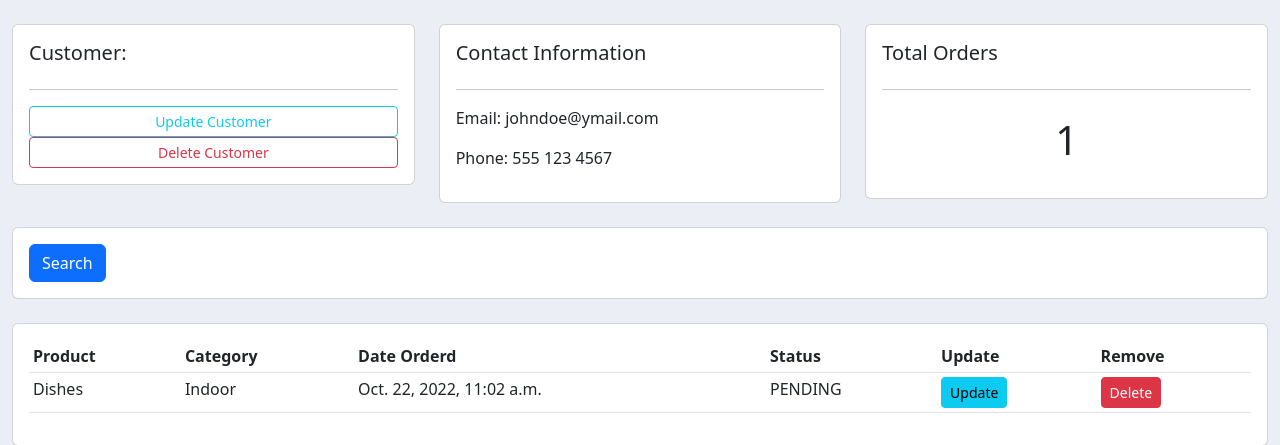
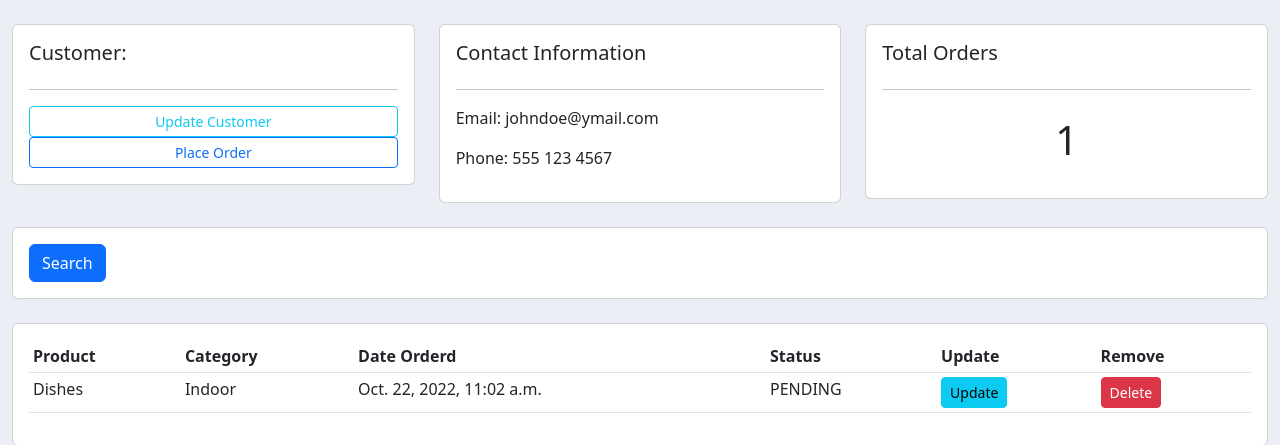
Before and after one commit to Yuvraj25-30G/django-rev, a Django app: page /customer/1/ in a window 1280 px wide. Shown: the part 66-511 px from the top of the page. Run offline with Django 4.2, Linux system fonts and the light colour scheme; data comes from the database, SQL or seed files in the repository; both versions use the stored data as it was after the commit.

Commit message:
update place order in customer.html

```diff
--- a/accounts/templates/accounts/customer.html
+++ b/accounts/templates/accounts/customer.html
@@ -10,8 +10,8 @@
       <a class="btn btn-outline-info btn-sm btn-block" href=""
         >Update Customer</a
       >
-      <a class="btn btn-outline-danger btn-sm btn-block" href=""
-        >Delete Customer</a
+      <a class="btn btn-outline-primary btn-sm btn-block" href="{% url 'create_order' customer.id %}"
+        >Place Order</a
       >
     </div>
   </div>
--- a/accounts/templates/accounts/dashboard.html
+++ b/accounts/templates/accounts/dashboard.html
@@ -35,7 +35,7 @@
 		<h5>LAST 5 ORDERS</h5>
 		<hr>
 		<div class="card card-body">
-			<a class="btn btn-primary  btn-sm btn-block" href="{% url 'create_order' %}">Create Order</a>
+
 			<table class="table table-sm">
 				<tr>
 					<th>Product</th>
--- a/accounts/templates/accounts/order_form.html
+++ b/accounts/templates/accounts/order_form.html
@@ -9,7 +9,11 @@
 
 			<form action="" method="POST">
 				{% csrf_token %}
-				{{form}}
+				{{formset.management_form}}
+				{% for form in formset %}
+					{{form}}
+					<hr>
+				{% endfor %}
 
 				<input type="submit" name="Submit">
 			</form>
--- a/accounts/urls.py
+++ b/accounts/urls.py
@@ -7,7 +7,7 @@ urlpatterns = [
     path('',views.home, name="home"),
     path('products/',views.products, name="products"),
     path('customer/<str:pk_test>/',views.customer, name="customer"),
-    path('create_order/',views.createOrder, name="create_order"),
+    path('create_order/<str:pk>/',views.createOrder, name="create_order"),
     path('update_order/<str:pk>/',views.updateOrder, name="update_order"),
     path('delete_order/<str:pk>/',views.deleteOrder, name="delete_order"),
 ]
--- a/accounts/views.py
+++ b/accounts/views.py
@@ -1,5 +1,6 @@
 from django.shortcuts import render, redirect
 from django.http import HttpResponse
+from django.forms import inlineformset_factory
 from matplotlib.style import context
 from .models import *
 from .forms import OrderForm
@@ -34,17 +35,20 @@ def customer(request, pk_test):
     context = {'customer': customer, 'orders': orders, 'order_count': orders_count}
     return render(request,'accounts/customer.html', context)
 
-def createOrder(request):
-    form = OrderForm()
+def createOrder(request, pk):
+    OrderFormSet = inlineformset_factory(Customers, Order, fields=('product','status'), extra=10)
+    customer = Customers.objects.get(id=pk)
+    formset = OrderFormSet(queryset=Order.objects.none(),instance=customer)
+    #form = OrderForm(initial={'customer': customer})
 
     if request.method == "POST":
-        # print("Printing POST",request.POST)
-        form = OrderForm(request.POST)
-        if form.is_valid():
-            form.save()
+        #form = OrderForm(request.POST)
+        formset = OrderFormSet(request.POST, instance=customer)
+        if formset.is_valid():
+            formset.save()
             return redirect('/')
 
-    context = {'form': form}
+    context = {'formset': formset}
     return render(request,'accounts/order_form.html', context)
 
 
```
Also changed, not shown: db.sqlite3.
